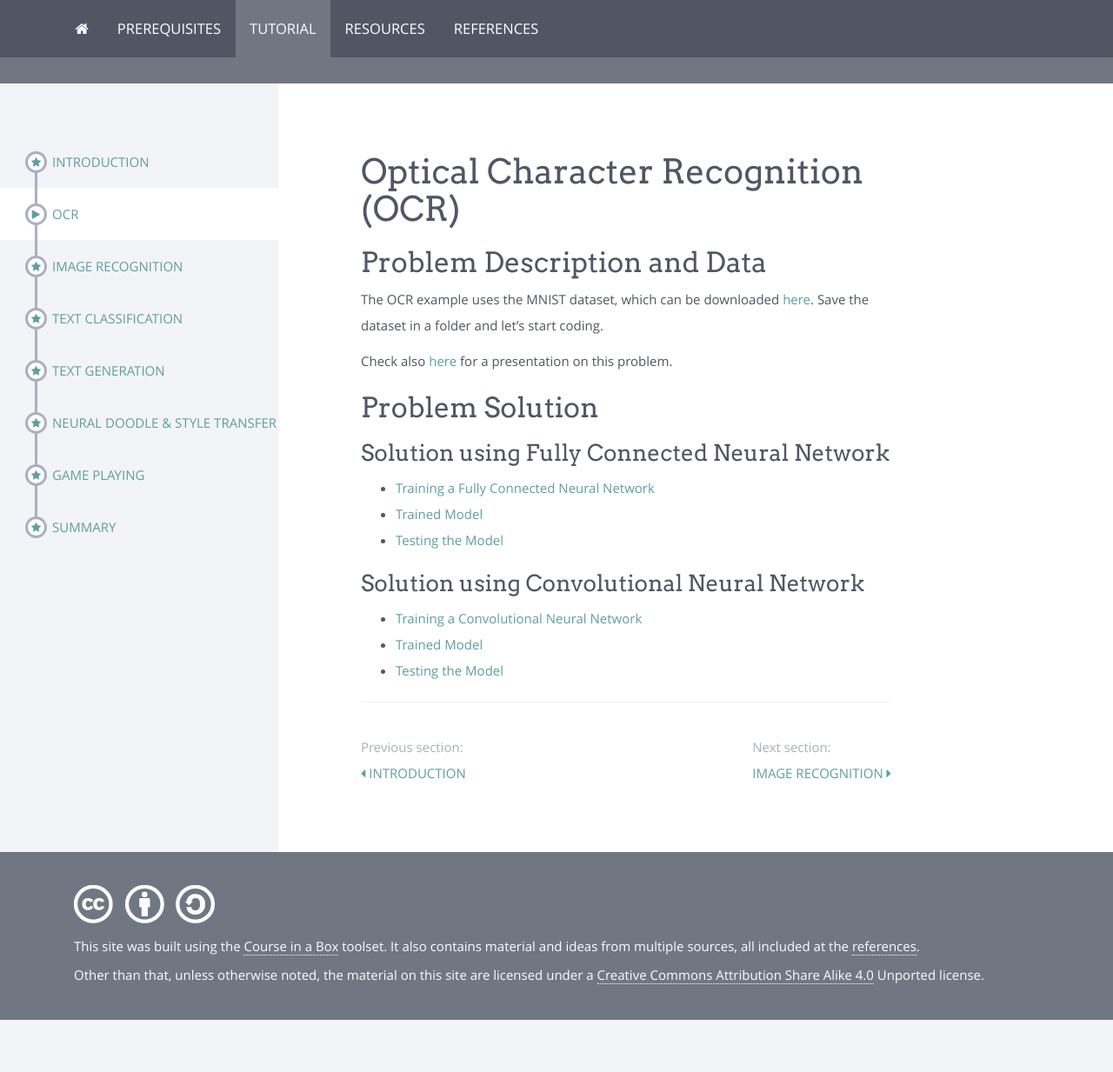
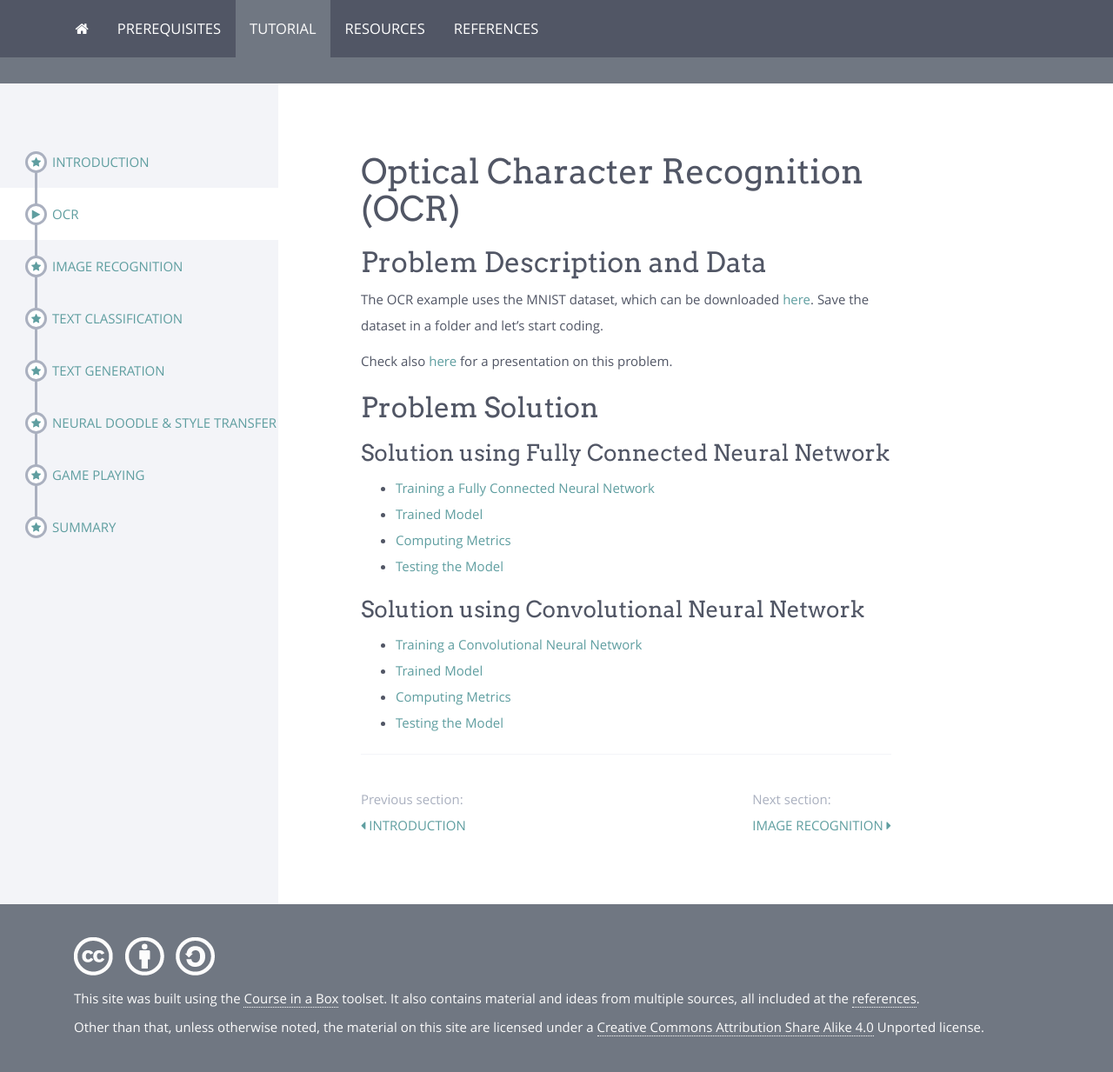
Before and after one commit to thdiaman/deep-learning, a Jekyll site: the page built from modules/tutorial/_posts/2000-01-02-ocr.md, in a window 1280 px wide. Shown: the whole page at 87% size. Built offline with Jekyll 4.4.1, drawn with Linux system fonts in a browser that asks for light colours; nearby versions of some CDN libraries; before the commit the page ends 1173 px from its top, so only the background shows below that.

Commit message:
Add metrics to ocr testing

```diff
--- a/modules/tutorial/_posts/2000-01-02-ocr.md
+++ b/modules/tutorial/_posts/2000-01-02-ocr.md
@@ -20,10 +20,12 @@ for a presentation on this problem.
 
 - <a target="_blank" href="{{site.dataurl}}/OCR/training.py">Training a Fully Connected Neural Network</a>
 - <a target="_blank" href="{{site.dataurl}}/OCR/model.h5">Trained Model</a>
+- <a target="_blank" href="{{site.dataurl}}/OCR/testing_metrics.py">Computing Metrics</a>
 - <a target="_blank" href="{{site.dataurl}}/OCR/testing.py">Testing the Model</a>
 
 ### Solution using Convolutional Neural Network
 
 - <a target="_blank" href="{{site.dataurl}}/OCR/training_cnn.py">Training a Convolutional Neural Network</a>
 - <a target="_blank" href="{{site.dataurl}}/OCR/cnn_model.h5">Trained Model</a>
+- <a target="_blank" href="{{site.dataurl}}/OCR/testing_metrics_cnn.py">Computing Metrics</a>
 - <a target="_blank" href="{{site.dataurl}}/OCR/testing_cnn.py">Testing the Model</a>
```
